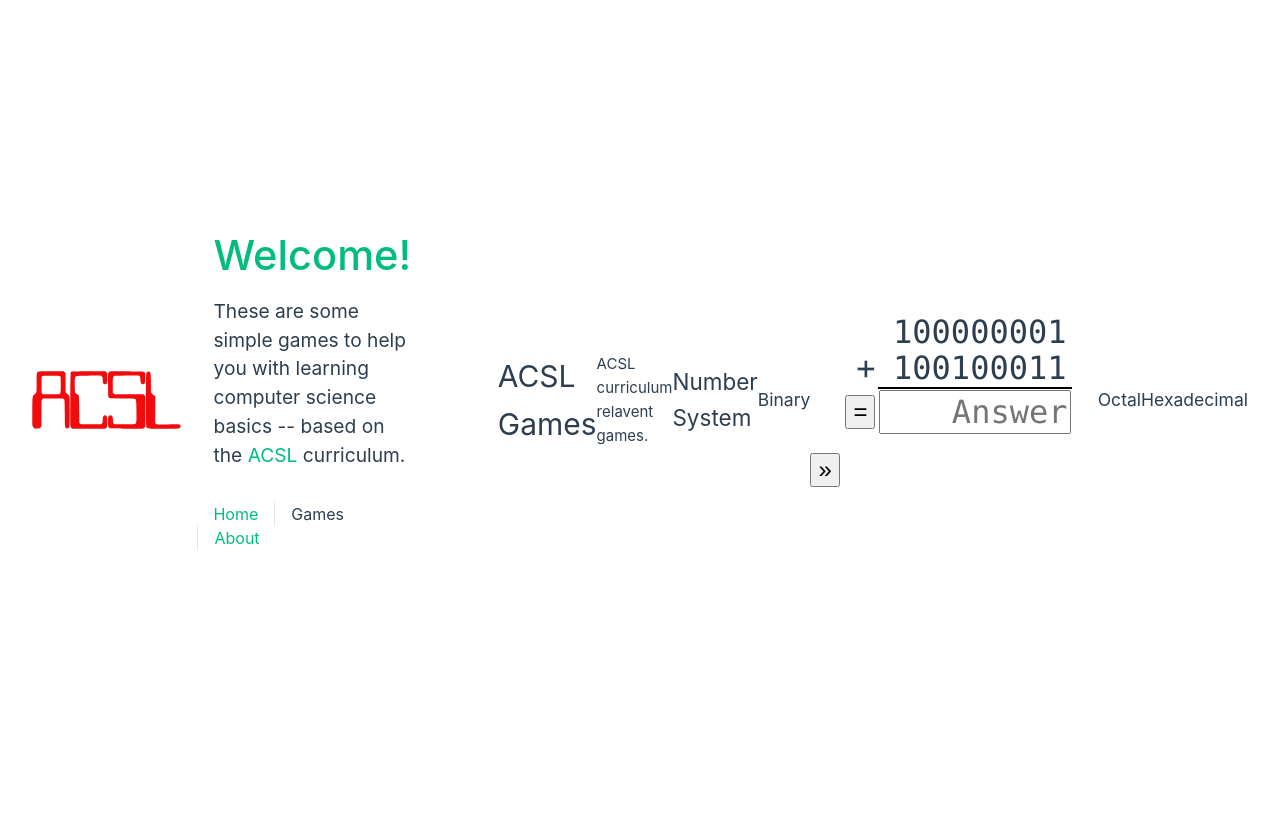
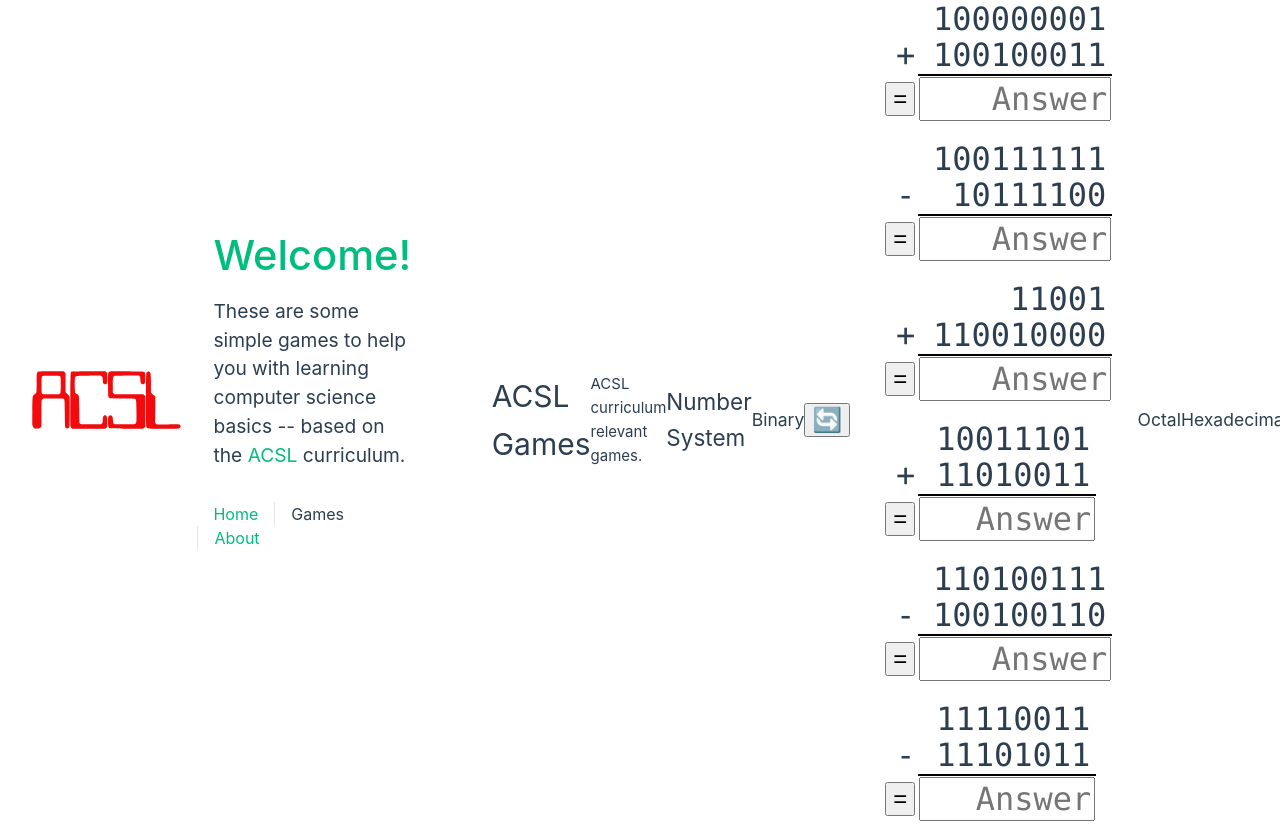
Before and after one commit to ww9rivers/acsl-games, a Vue app: page /games in a window 1280 px wide. Before the commit the page ends 800 px from the top, so only its background shows below. Built offline with nearby package versions, Linux system fonts and the light colour scheme.

Commit message:
Use v-for to add multiple BinExpression
Changed add_game buttob to reset_game

```diff
--- a/src/views/GamesView.vue
+++ b/src/views/GamesView.vue
@@ -1,11 +1,13 @@
 <script setup lang="ts">
 import BinExpression from '@/components/BinExpression.vue';
+import { def } from '@vue/shared';
 </script>
+
 <script lang="ts">
 export default {
   methods: {
-    add_game () {
-      window.alert("To add an item");
+    reset_game () {
+      window.alert("To restart the game.");
     }
   }
 }
@@ -15,13 +17,13 @@ export default {
   <div class="games">
     <h1>ACSL Games</h1>
     <p>
-      ACSL curriculum relavent games.
+      ACSL curriculum relevant games.
     </p>
     <h2>Number System</h2>
     <h3>Binary</h3>
+    <button style="font-size:1.5rem;" @click="reset_game" data-title="Click to restart">🔄</button>
     <div id="bin">
-      <BinExpression />
-      <button style="font-size:1.5rem;" @click="add_game" data-title="Click to add new item">»</button>
+      <BinExpression v-for="ix in 6" :key="ix" :id="'bin_'+ix" />
     </div>
     <h3>Octal</h3>
     <h3>Hexadecimal</h3>
```
